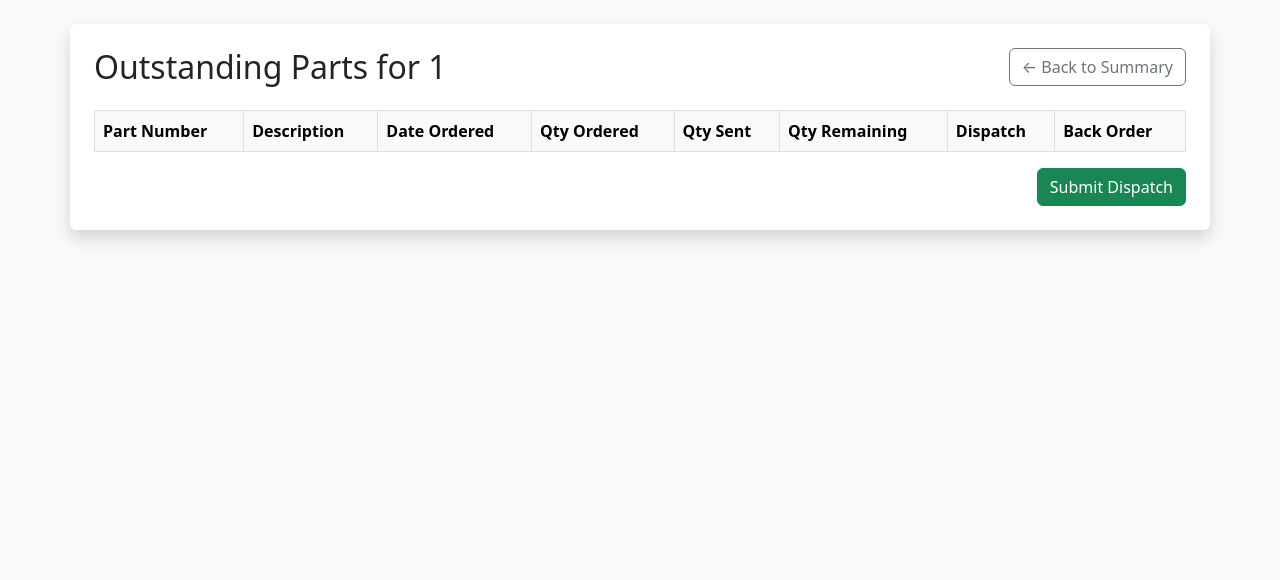
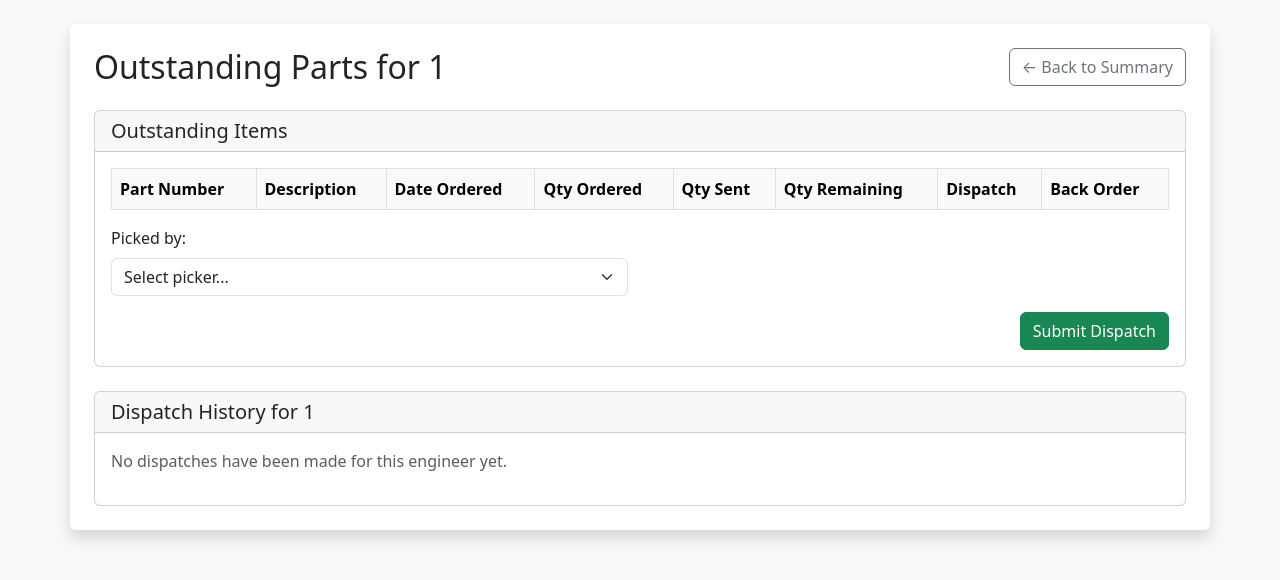
Before and after one commit to tomward0606/StockSystem, a Flask app: page /admin/parts_order_detail/1 in a window 1280 px wide. Shown: the top 580 px of the page. Run offline with Flask 3, Linux system fonts and the light colour scheme; lists and menus that the app fills with data are empty.

Commit message:
Update parts_order_detail.html

```diff
--- a/templates/parts_order_detail.html
+++ b/templates/parts_order_detail.html
@@ -8,7 +8,40 @@
   <link rel="stylesheet" href="{{ url_for('static', filename='style.css') }}">
   <script>
     function confirmDispatch() {
+      const picker = document.getElementById('picker_name').value;
+      if (!picker.trim()) {
+        alert('Please select a picker name.');
+        return false;
+      }
       return confirm('Are you sure you want to dispatch these parts?');
+    }
+
+    function printDispatchNote(dispatchId) {
+      // Create a new window with only the specific dispatch note
+      const dispatchElement = document.getElementById('dispatch-' + dispatchId);
+      if (!dispatchElement) return;
+
+      const printWindow = window.open('', '_blank');
+      printWindow.document.write(`
+        <!DOCTYPE html>
+        <html>
+        <head>
+          <title>Dispatch Note</title>
+          <link href="https://cdn.jsdelivr.net/npm/bootstrap@5.3.0/dist/css/bootstrap.min.css" rel="stylesheet">
+          <style>
+            @media print {
+              .no-print { display: none; }
+              body { font-size: 12px; }
+            }
+          </style>
+        </head>
+        <body class="p-3">
+          ${dispatchElement.innerHTML}
+        </body>
+        </html>
+      `);
+      printWindow.document.close();
+      printWindow.print();
     }
   </script>
 </head>
@@ -19,6 +52,12 @@
       <a href="{{ url_for('parts_orders_list') }}" class="btn btn-outline-secondary">← Back to Summary</a>
     </div>
 
+    <!-- Outstanding Parts Form -->
+    <div class="card mb-4">
+      <div class="card-header">
+        <h5 class="mb-0">Outstanding Items</h5>
+      </div>
+      <div class="card-body">
         <form method="POST" onsubmit="return confirmDispatch();">
           <table class="table table-hover table-bordered align-middle">
             <thead class="table-light">
@@ -59,10 +98,75 @@
             </tbody>
           </table>
 
+          <!-- Picker Selection -->
+          <div class="row mb-3">
+            <div class="col-md-6">
+              <label for="picker_name" class="form-label">Picked by:</label>
+              <select class="form-select" id="picker_name" name="picker_name" required>
+                <option value="">Select picker...</option>
+                <option value="Jayn">Jayn</option>
+                <option value="Dan">Dan</option>
+                <option value="Thomas">Thomas</option>
+              </select>
+            </div>
+          </div>
+
           <div class="text-end">
             <button type="submit" class="btn btn-success">Submit Dispatch</button>
           </div>
         </form>
       </div>
+    </div>
+
+    <!-- Dispatch History for this Engineer -->
+    <div class="card">
+      <div class="card-header">
+        <h5 class="mb-0">Dispatch History for {{ email }}</h5>
+      </div>
+      <div class="card-body">
+        {% if engineer_dispatches %}
+          {% for dispatch in engineer_dispatches %}
+          <div id="dispatch-{{ dispatch.id }}" class="dispatch-note border rounded p-3 mb-3">
+            <div class="d-flex justify-content-between align-items-start mb-2">
+              <div>
+                <h6 class="mb-1">Dispatch Date: {{ dispatch.date.strftime('%Y-%m-%d %H:%M') }}</h6>
+                <p class="mb-1"><strong>Engineer:</strong> {{ dispatch.engineer_email }}</p>
+                <p class="mb-1"><strong>Picked by:</strong> {{ dispatch.picker_name or 'Unknown' }}</p>
+              </div>
+              <button onclick="printDispatchNote({{ dispatch.id }})" class="btn btn-outline-secondary btn-sm no-print">
+                Print This Note
+              </button>
+            </div>
+
+            <table class="table table-sm table-bordered">
+              <thead class="table-light">
+                <tr>
+                  <th>Part Number</th>
+                  <th>Description</th>
+                  <th>Quantity Sent</th>
+                </tr>
+              </thead>
+              <tbody>
+                {% for item in dispatch.items %}
+                <tr>
+                  <td>{{ item.part_number }}</td>
+                  <td>{{ item.description or '' }}</td>
+                  <td>{{ item.quantity_sent }}</td>
+                </tr>
+                {% endfor %}
+              </tbody>
+            </table>
+          </div>
+          {% endfor %}
+        {% else %}
+          <p class="text-muted">No dispatches have been made for this engineer yet.</p>
+        {% endif %}
+      </div>
+    </div>
+  </div>
+
+  <script>
+    // No additional scripts needed for simple dropdown
+  </script>
 </body>
 </html>
```
Lines whose indentation alone changed are shown as unchanged.
